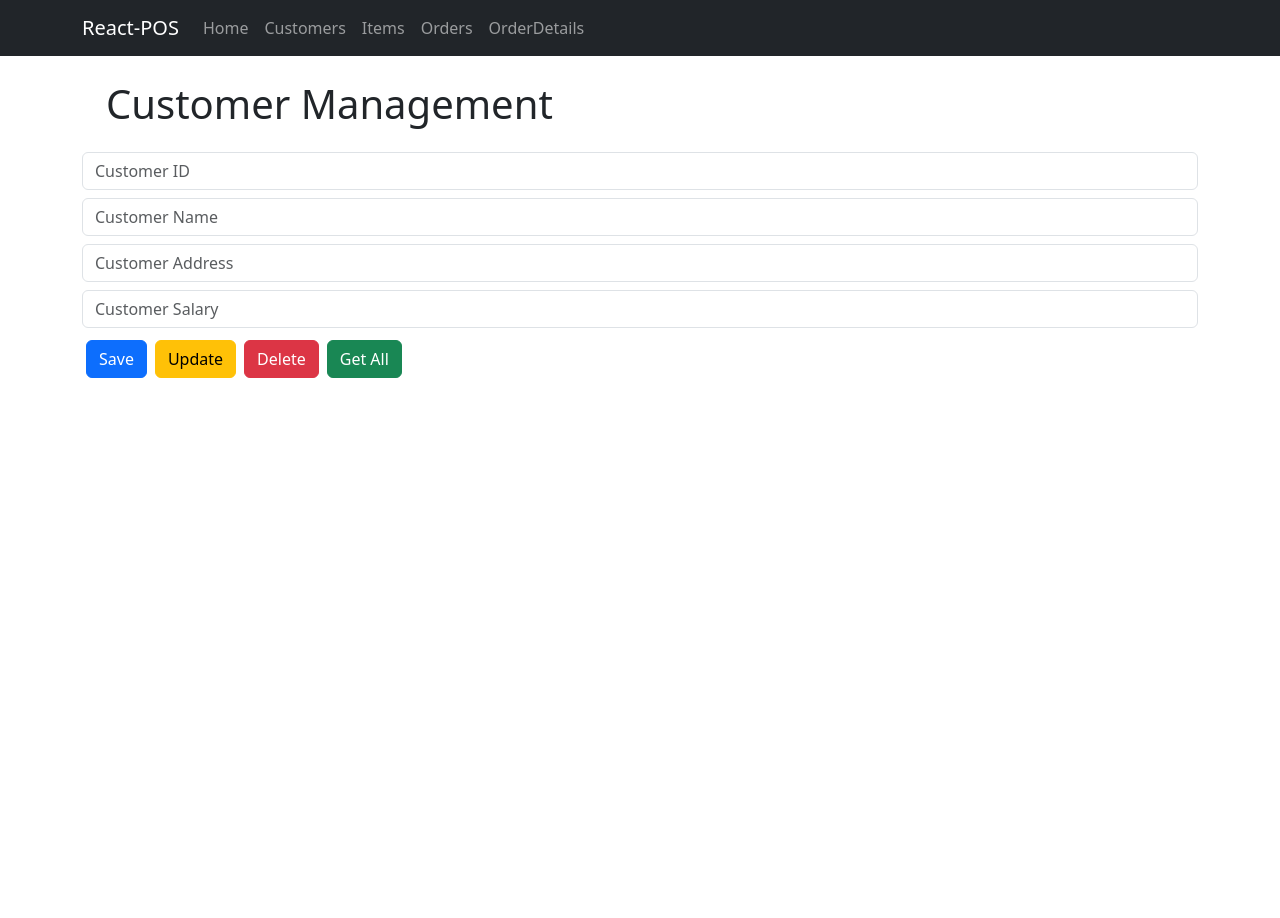
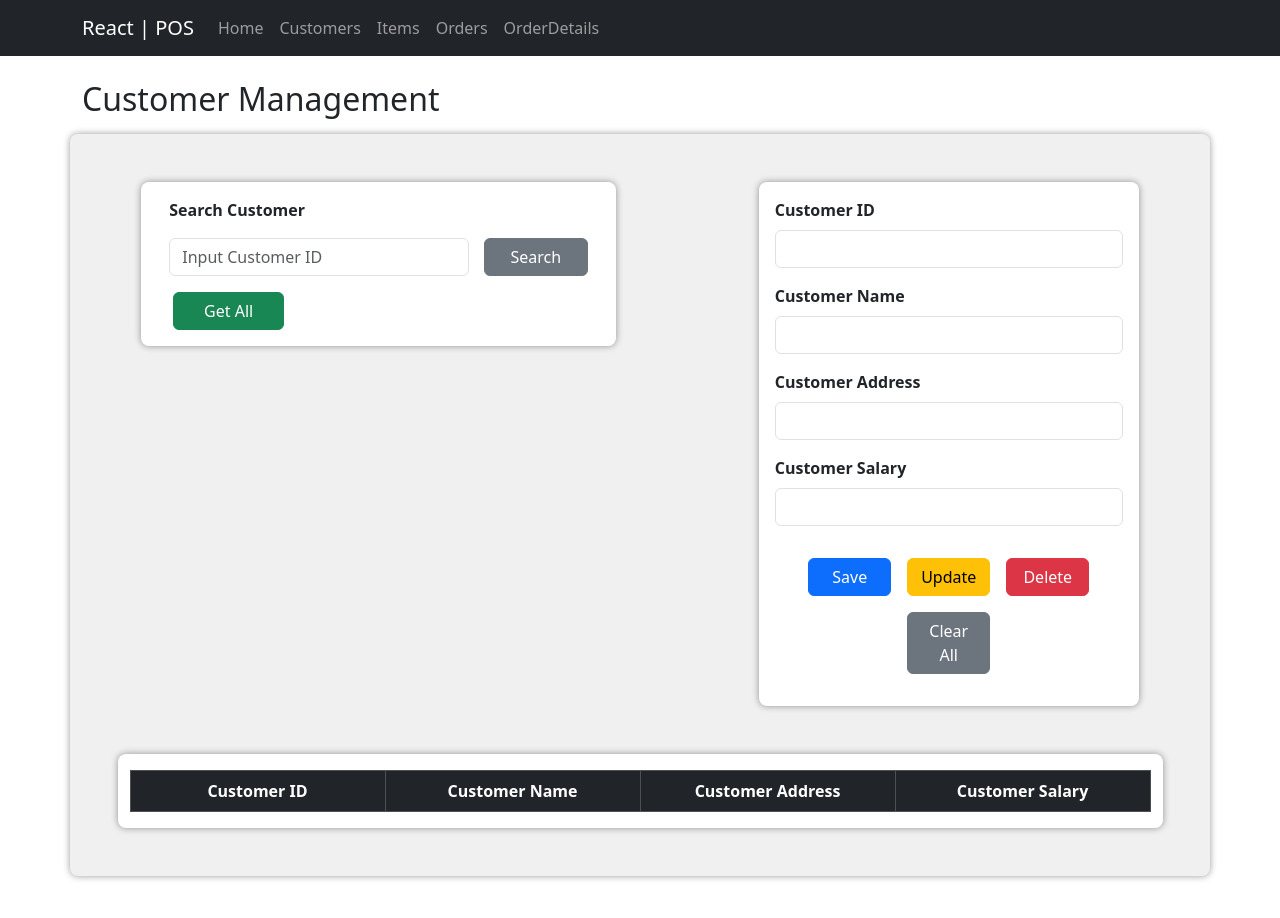
Before and after one commit to Kavithma-Thushal/POS-FrontEnd-React, a React (Create React App) app: page /customer in a window 1280 px wide. Shown: the top 918 px of the page. Before the commit the page ends 800 px from the top, so only its background shows below. Built offline with nearby package versions, Linux system fonts and the light colour scheme.

Commit message:
Customer Management Page View Completed

```diff
--- /dev/null
+++ b/src/assets/styles/style.css
@@ -0,0 +1,4 @@
+.sectionBorder {
+    box-shadow: rgba(0, 0, 0, 0.4) 0 0px 7px;
+    border-radius: 8px;
+}
--- a/src/components/Navigation.jsx
+++ b/src/components/Navigation.jsx
@@ -1,12 +1,10 @@
-import Container from 'react-bootstrap/Container';
-import Nav from 'react-bootstrap/Nav';
-import Navbar from 'react-bootstrap/Navbar';
+import { Container, Navbar, Nav } from 'react-bootstrap'
 
 function Navigation() {
     return (
         <Navbar expand="lg" className="bg-dark navbar-dark">
             <Container>
-                <Navbar.Brand href="#home">React-POS</Navbar.Brand>
+                <Navbar.Brand href="#home">React | POS</Navbar.Brand>
                 <Navbar.Toggle aria-controls="basic-navbar-nav" />
                 <Navbar.Collapse id="basic-navbar-nav">
                     <Nav className="me-auto">
--- a/src/views/CustomerView.jsx
+++ b/src/views/CustomerView.jsx
@@ -1,37 +1,82 @@
-import { Container, Form, Button } from 'react-bootstrap';
+import { Container, Form, Button, Table, Row, Col } from 'react-bootstrap';
+import '../assets/styles/style.css';
 import { CustomerController } from '../controllers/CustomerController';
 
 function CustomerView() {
-    const { customerData, handleChange, updateCustomer } = CustomerController();
     return (
-        <Container>
-            <h1 className="m-4">Customer Management</h1>
-            <Form>
-                <Form.Group controlId="id">
-                    <Form.Control className="mb-2" type="text" placeholder="Customer ID" value={customerData.id}
-                        onChange={handleChange} />
-                </Form.Group>
-                <Form.Group controlId="name">
-                    <Form.Control className="mb-2" type="text" placeholder="Customer Name" value={customerData.name}
-                        onChange={handleChange} />
-                </Form.Group>
-                <Form.Group controlId="address">
-                    <Form.Control className="mb-2" type="text" placeholder="Customer Address"
-                        value={customerData.address}
-                        onChange={handleChange} />
-                </Form.Group>
-                <Form.Group controlId="salary">
-                    <Form.Control className="mb-2" type="text" placeholder="Customer Salary" value={customerData.salary}
-                        onChange={handleChange} />
-                </Form.Group>
+        <main className="container-fluid" id="CustomerSection">
+            <Container className="d-flex flex-grow-1 flex-column">
+                <div className="position-relative d-inline-block mt-3 mt-lg-4 mt-md-4">
+                    <h2 id="H1-3"><i className="bi bi-people-fill"></i> Customer Management</h2>
+                </div>
+            </Container>
+            <Container className="d-flex flex-grow-1 flex-column sectionBorder mb-5 mt-2" style={{ backgroundColor: '#f0f0f0' }}>
+                <Row className="justify-content-around" style={{ height: 'max-content' }}>
+                    {/* Customer Search */}
+                    <Col xs={10} md={6} lg={5} className="p-0 mt-5 sectionBorder" style={{ backgroundColor: 'white', height: 'max-content' }}>
+                        <Row className="mb-3 ms-3 me-3 mt-3">
+                            <Form.Label className="fw-bold">Search Customer</Form.Label>
+                            <div className="input-group">
+                                <Form.Control className="me-3 mt-2 rounded-2 w-50" id="txtSearchCusId" type="search" placeholder="Input Customer ID" />
+                                <Button variant="secondary" className="mt-2 rounded-2 w-25" id="btnSearchCustomer" type="button">Search</Button>
+                            </div>
+                            <Button variant="success" className="mt-3 ms-3 rounded-2 w-25" id="btnGetAllCustomers" type="button">Get All</Button>
+                        </Row>
+                    </Col>
 
-                <Button id="btnSaveCustomer" className={"m-1"} variant="primary" type="button">Save</Button>
-                <Button id="btnUpdateCustomer" className={"m-1"} variant="warning" type="button"
-                    onClick={updateCustomer}>Update</Button>
-                <Button id="btndeleteCustomer" className={"m-1"} variant="danger" type="button">Delete</Button>
-                <Button id="btnGetAllCustomers" className={"m-1"} variant="success" type="button">Get All</Button>
-            </Form>
-        </Container>
+                    {/* Customer Form */}
+                    <Col xs={10} md={5} lg={4} className="p-0 mt-5 mb-4 sectionBorder" style={{ backgroundColor: 'white' }}>
+                        <Form id="customerForm">
+                            <Form.Group className="mb-3 ms-3 me-3 mt-3">
+                                <Form.Label className="fw-bold" htmlFor="txtCusId">Customer ID</Form.Label>
+                                <Form.Control className="form-control" id="txtCusId" type="text" name="id" />
+                                <span className="control-error"></span>
+                            </Form.Group>
+                            <Form.Group className="mb-3 ms-3 me-3 mt-3">
+                                <Form.Label className="fw-bold" htmlFor="txtCusName">Customer Name</Form.Label>
+                                <Form.Control className="form-control" id="txtCusName" type="text" name="name" />
+                                <span className="control-error"></span>
+                            </Form.Group>
+                            <Form.Group className="mb-3 ms-3 me-3 mt-3">
+                                <Form.Label className="fw-bold" htmlFor="txtCusAddress">Customer Address</Form.Label>
+                                <Form.Control className="form-control" id="txtCusAddress" type="text" name="address" />
+                                <span className="control-error"></span>
+                            </Form.Group>
+                            <Form.Group className="mb-3 ms-3 me-3 mt-3">
+                                <Form.Label className="fw-bold" htmlFor="txtCusSalary">Customer Salary</Form.Label>
+                                <Form.Control className="form-control" id="txtCusSalary" type="text" name="salary" />
+                                <span className="control-error"></span>
+                            </Form.Group>
+                            <div className="m-4 text-center">
+                                <Button variant="primary" className="mt-2 m-2 w-25" id="btnSaveCustomer" type="button">Save</Button>
+                                <Button variant="warning" className="mt-2 m-2 w-25" id="btnUpdateCustomer" type="button">Update</Button>
+                                <Button variant="danger" className="mt-2 m-2 w-25" id="btnDeleteCustomer" type="button">Delete</Button>
+                                <Button variant="secondary" className="mt-2 m-2 w-25" id="btnClearAllCustomer" type="button">Clear All</Button>
+                            </div>
+                        </Form>
+                    </Col>
+                </Row>
+
+                <Row className="mt-5 mb-5 mt-md-2 mt-lg-4 justify-content-around">
+                    {/* Customer Table */}
+                    <Col xs={11} className="justify-content-around sectionBorder" style={{ background: 'white' }}>
+                        <div className="customerTableDiv">
+                            <Table bordered hover className="mt-3">
+                                <thead className="text-light table-dark text-center table-bordered">
+                                    <tr>
+                                        <th className="w-25">Customer ID</th>
+                                        <th className="w-25">Customer Name</th>
+                                        <th className="w-25">Customer Address</th>
+                                        <th className="w-25">Customer Salary</th>
+                                    </tr>
+                                </thead>
+                                <tbody id="customerTable"></tbody>
+                            </Table>
+                        </div>
+                    </Col>
+                </Row>
+            </Container>
+        </main>
     );
 }
 
```
